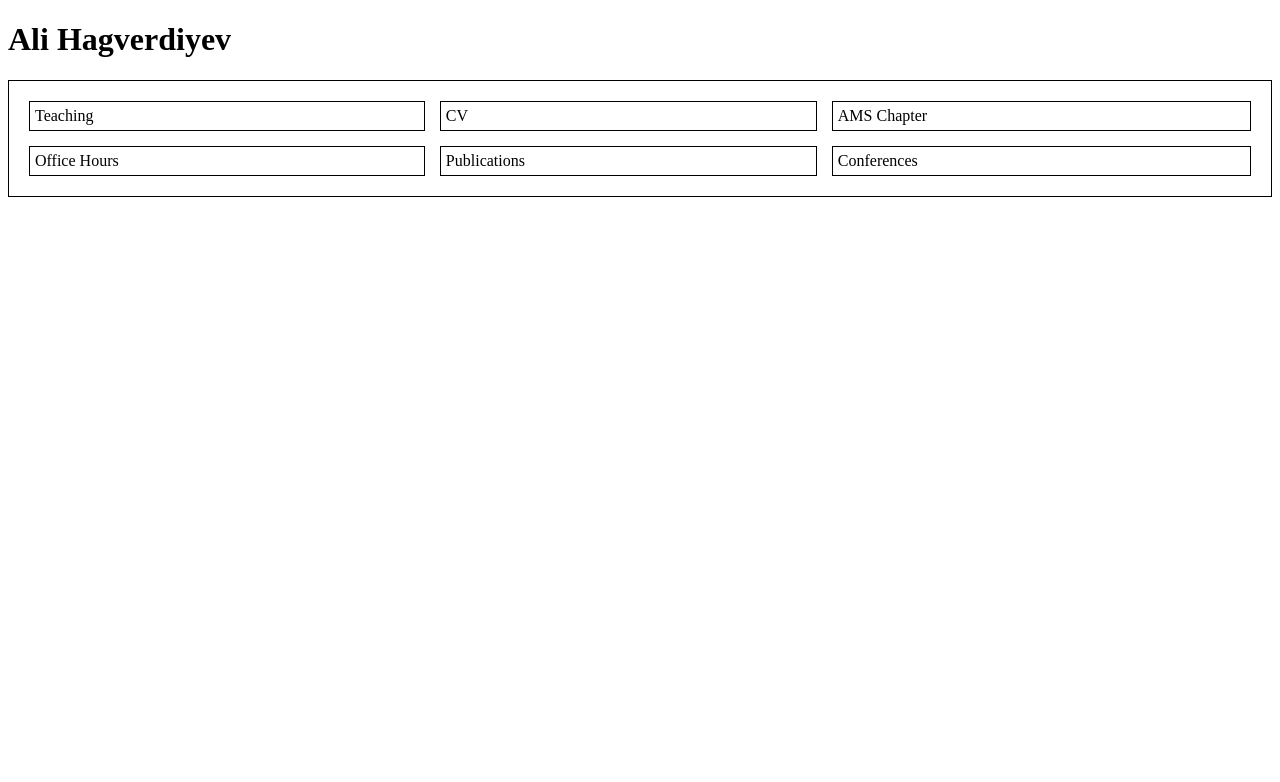
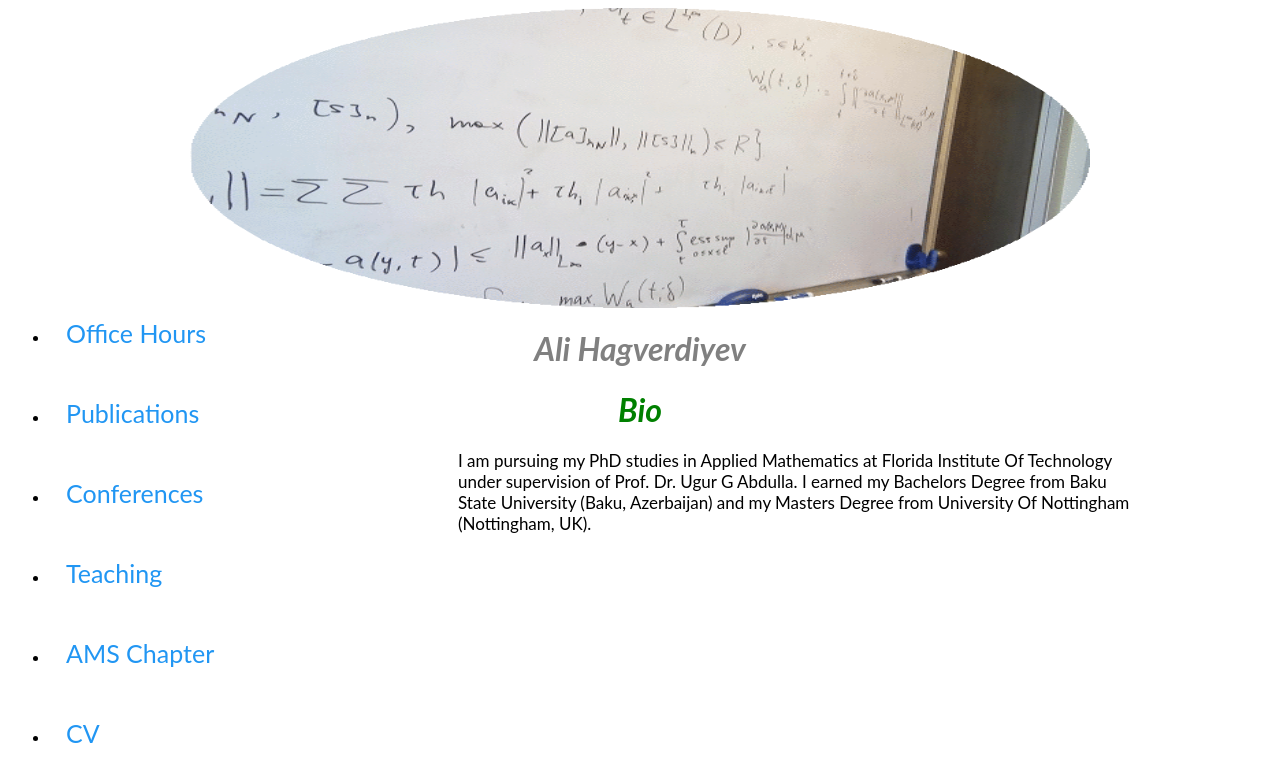
Before and after one commit to AliHag88/AliHag88.github.io, a plain HTML site: page index.html in a window 1280 px wide. Drawn offline with Linux system fonts and the light colour scheme.

Commit message:
Some Changes

```diff
--- a/index.html
+++ b/index.html
@@ -11,18 +11,67 @@ table {
     border-spacing: 15px;
 }
 </style>
-</head>
-<body>
-
-<h1>
-Ali Hagverdiyev
-</h1>
 
 
-<table style="width:100%">
+</head>
+
+<style>
+body {
+    font-family: "Lato", sans-serif;
+}
+
+.sidenav {
+    width: 230px;
+    position: fixed;
+    z-index: 1;
+    top: 250px;
+    left: 10px;
+    background: white;
+    overflow-x: hidden;
+    padding: 8px 0;
+}
+
+.sidenav a {
+    padding: 6px 8px 6px 16px;
+    text-decoration: none;
+    font-size: 25px;
+    color: #2196F3;
+    display: block;
+}
+
+.sidenav a:hover {
+    color: #064579;
+}
+
+.main {
+    margin-left: 440px; /* Same width as the sidebar + left position in px */
+    font-size: 17px; /* Increased text to enable scrolling */
+    padding: 0px 10px;
+}
+
+@media screen and (max-height: 450px) {
+    .sidenav {padding-top: 15px;}
+    .sidenav a {font-size: 18px;}
+}
+</style>
+
+
+<body bgcolor="white">
+
+
+
+
+
+<img src="mmm1.gif" width="900" height="300" alt="..." title="..."
+style="display:block;margin-left:auto; margin-right:auto;" />
+
+
+<!--    THIS PART IS COMMENTED
+
+<table style="width:100%" bgcolor="D8F2EF">
   <tr>
-    <td> <a> Teaching </a> </td>
-    <td> CV </td>
+    <td> <a href="Teaching.html"> Teaching </a> </td>
+    <td> <a href="CV.pdf"> CV </a> </td>
     <td> AMS Chapter </td>
   </tr>
   <tr>
@@ -30,7 +79,28 @@ Ali Hagverdiyev
     <td>Publications</td>
     <td> Conferences </td>
   </tr>
-</table>
+</table>     -->
+
+
+<h1 style="text-align:center; color:gray;" > <i> Ali Hagverdiyev </i> </h1>
+<h1 style="text-align:center; color:green;" > <i> Bio </i> </h1>
+
+<div class="sidenav">
+<ul>
+<br></br>
+<li> <a href="Office Hours.html">Office Hours</a> </li>
+<br></br>
+<li> <a href="Publications.html">Publications</a> </li>
+<br></br>
+<li> <a href="Conferences.html">Conferences</a> </li>
+<br></br>
+<li> <a href="teaching.html">Teaching</a> </li>
+<br></br>
+<li> <a href="posts.html">AMS Chapter</a> </li>
+<br></br>
+<li> <a href="cv.pdf">CV</a> </li>
+</ul>
+</div>
 
 
 
@@ -38,9 +108,12 @@ Ali Hagverdiyev
 
 
 
-
-
-
+ <div class="main">
+<p> I am pursuing my PhD studies in Applied Mathematics at Florida Institute Of Technology <br>
+under supervision of Prof. Dr. Ugur G Abdulla. I earned my Bachelors Degree from Baku <br>
+State University (Baku, Azerbaijan) and my Masters Degree from University Of Nottingham <br>
+(Nottingham, UK). </p>
+</div>
 
 
 
```
Also changed, not shown: Teaching.html (added, +8 -0 lines), coral_cas.jpg (added), mmm.jpg (added), mmm1.gif (added), 1 other file.
